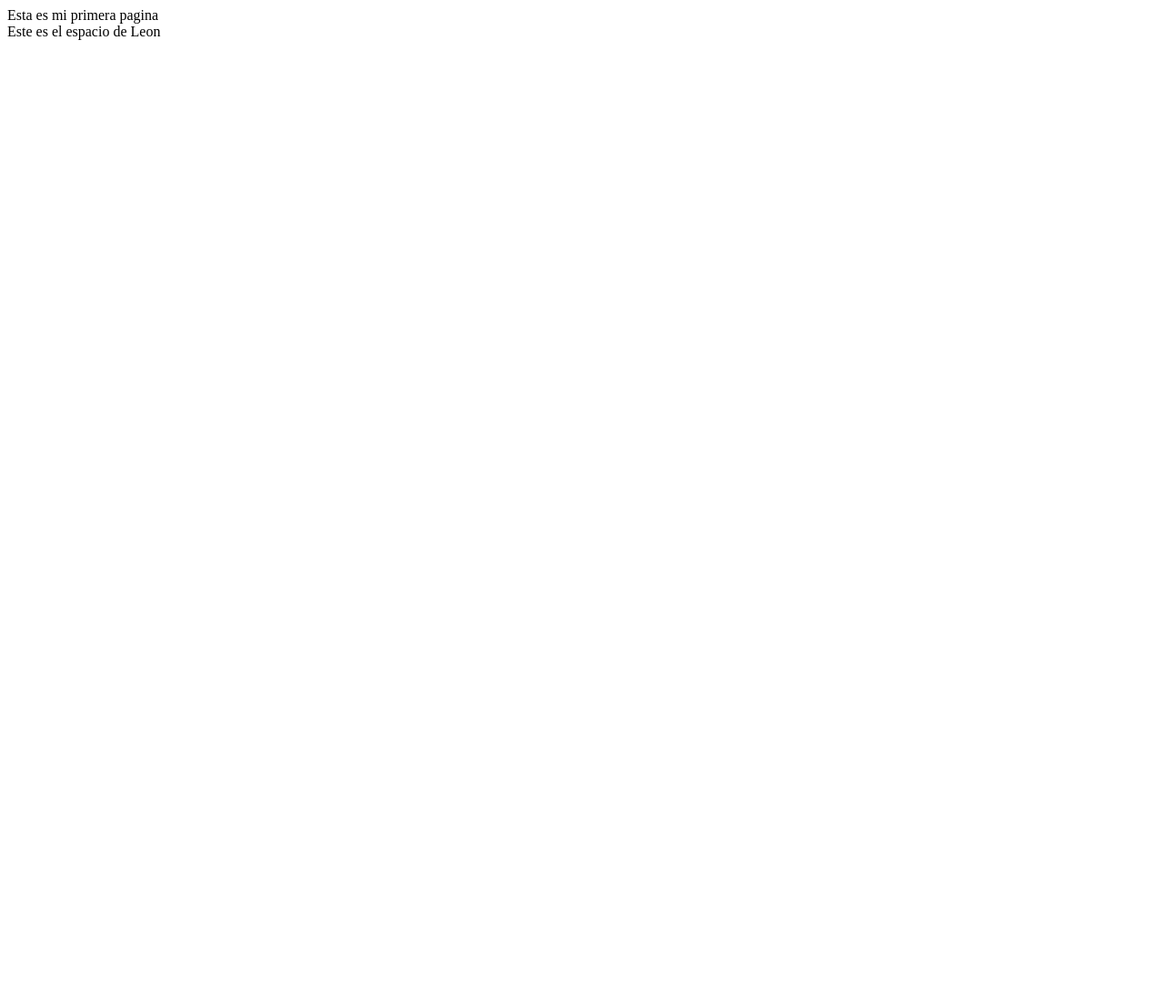
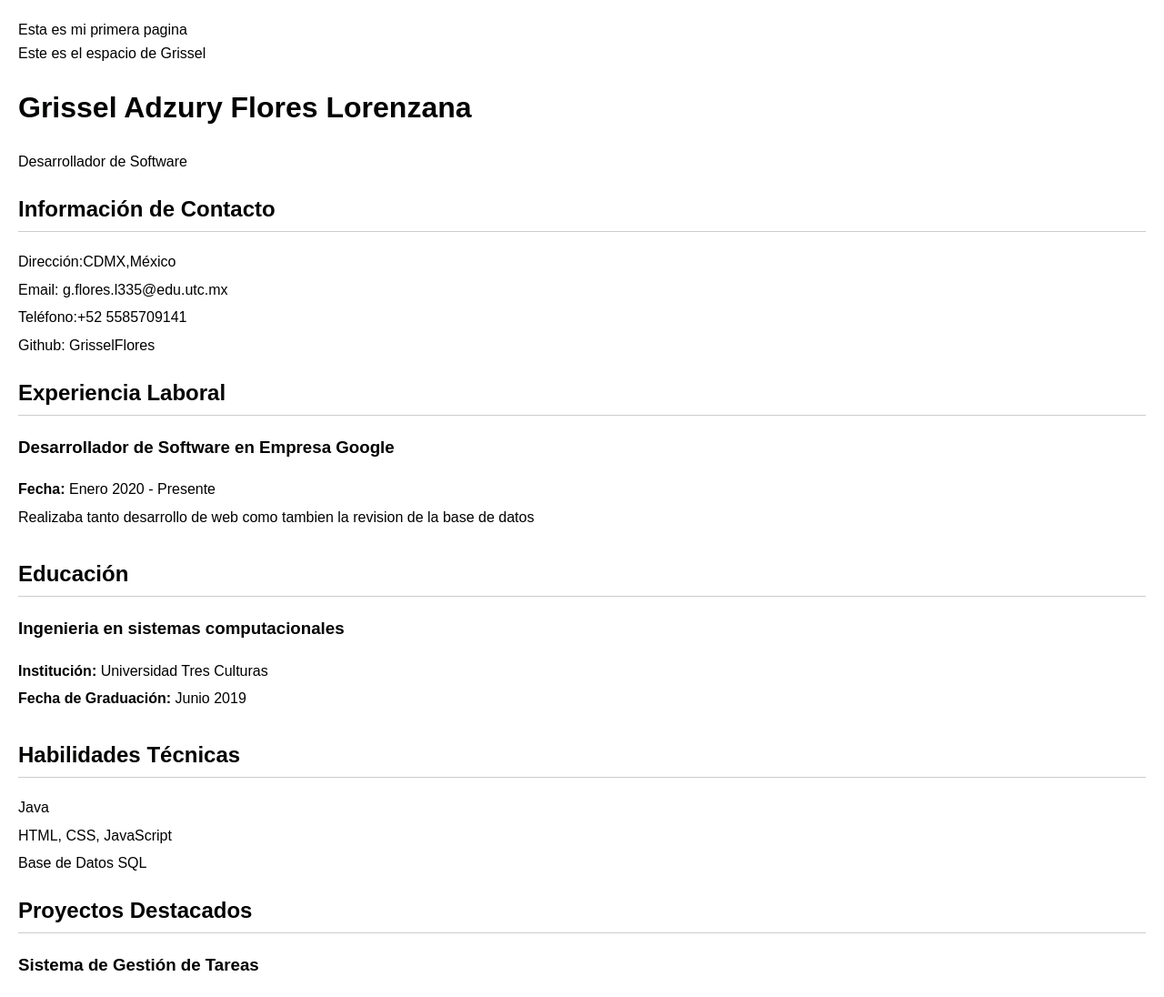
Before and after one commit to GrisselFlores/4SIS2AFloresLorenzanaGrissel, a plain HTML site: page index.html in a window 1280 px wide. Shown: the whole page at 91% size. Before the commit the page ends 800 px from the top, so only its background shows below. Drawn offline with Linux system fonts and the light colour scheme.

Commit message:
Update index.html

```diff
--- a/index.html
+++ b/index.html
@@ -5,10 +5,111 @@
     <meta name="viewport" content="width=device-width, initial-scale=1.0">
     <title>Mi primera pagina web</title>
 </head>
+ <style>
+    body {
+        font-family: Arial, sans-serif;
+        line-height: 1.6;
+        margin: 20px;
+    }
+
+    header {
+        text-align: center;
+        margin-bottom: 20px;
+    }
+
+    h1, h2 {
+        color: #010301;
+    }
+
+    h2 {
+        border-bottom: 1px solid #ccc;
+        padding-bottom: 5px;
+        margin-top: 20px;
+    }
+
+    .section {
+        margin-bottom: 20px;
+    }
+
+    .experience, .education {
+        margin-bottom: 30px;
+    }
+
+    ul {
+        list-style-type: none;
+        padding: 0;
+    }
+
+    ul li {
+        margin-bottom: 5px;
+    }
+
+    p {
+        margin: 5px 0;
+    }
+</style>
+</head>
 <body>
     Esta es mi primera pagina
     <div>
-        Este es el espacio de Leon
-    </div>
+        Este es el espacio de Grissel
+        <br>
+        <h1>Grissel Adzury Flores Lorenzana</h1>
+        <p>Desarrollador de Software</p>
+    </header>
+
+    <section class="section">
+        <h2>Información de Contacto</h2>
+        <p>Dirección:CDMX,México</p>
+        <p>Email: g.flores.l335@edu.utc.mx</p>
+        <p>Teléfono:+52 5585709141</p>
+      <p>Github: GrisselFlores</p>
+
+    </section>
+
+    <section class="section experience">
+        <h2>Experiencia Laboral</h2>
+        <ul>
+            <li>
+                <h3>Desarrollador de Software en Empresa Google</h3>
+                <p><strong>Fecha:</strong> Enero 2020 - Presente</p>
+                <p>Realizaba tanto desarrollo de web como tambien la revision de la base de datos</p>
+            </li>
+        </ul>
+    </section>
+
+    <section class="section education">
+        <h2>Educación</h2>
+        <ul>
+            <li>
+                <h3>Ingenieria en sistemas computacionales</h3>
+                <p><strong>Institución:</strong> Universidad Tres Culturas</p>
+                <p><strong>Fecha de Graduación:</strong> Junio 2019</p>
+            </li>
+
+        </ul>
+    </section>
+
+    <section class="section">
+        <h2>Habilidades Técnicas</h2>
+        <ul>
+            <li>Java</li>
+            <li>HTML, CSS, JavaScript</li>
+            <li>Base de Datos SQL</li>
+
+        </ul>
+    </section>
+
+    <section class="section">
+        <h2>Proyectos Destacados</h2>
+        <ul>
+            <li>
+                <h3>Sistema de Gestión de Tareas</h3>
+
+            </li>
+
+        </ul>
+    </section>
+
 </body>
 </html>
```
